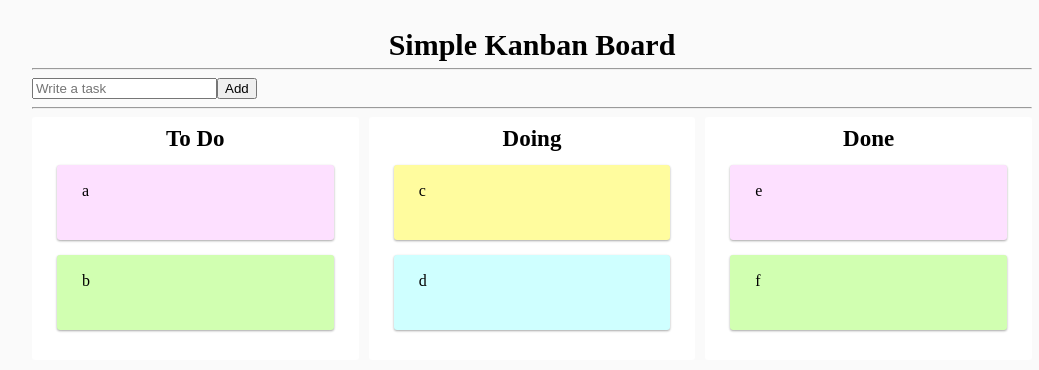
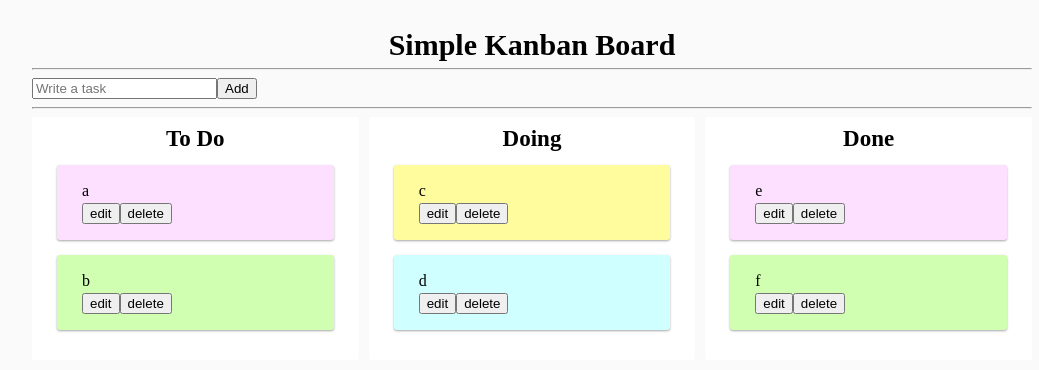
Before and after one commit to nujeyh/simple-kanban-board, a React (Create React App) app: page / in a window 1280 px wide. Shown: the top 370 px of the page, without its empty margins (108-1147 px from the left). Built offline with nearby package versions, Linux system fonts and the light colour scheme; a web font is replaced by a local one.

Commit message:
✨ Add delete function

```diff
--- a/src/components/Board.tsx
+++ b/src/components/Board.tsx
@@ -20,7 +20,14 @@ const Board = ({ boardArr, boardId }: IBoardProps) => {
             isDraggingOver={snapshot.isDraggingOver}
           >
             {boardArr.map((toDo, index) => {
-              return <ToDoCard key={toDo.id} index={index} toDo={toDo} />;
+              return (
+                <ToDoCard
+                  key={toDo.id}
+                  index={index}
+                  toDo={toDo}
+                  boardId={boardId}
+                />
+              );
             })}
             {provide.placeholder}
           </DroppableArea>
--- a/src/components/ToDoCard.tsx
+++ b/src/components/ToDoCard.tsx
@@ -1,14 +1,29 @@
 import React from "react";
 import { Draggable } from "react-beautiful-dnd";
+import { useSetRecoilState } from "recoil";
 import styled from "styled-components";
-import { IToDo } from "../recoilAtom";
+import { boardState, IToDo } from "../recoilAtom";
 
 interface IToDoCard {
   toDo: { id: number; text: string };
   index: number;
+  boardId: string;
 }
 
-const ToDoCard = ({ toDo, index }: IToDoCard) => {
+const ToDoCard = ({ toDo, index, boardId }: IToDoCard) => {
+  const setBoard = useSetRecoilState(boardState);
+
+  const onClickDelete = () => {
+    setBoard((currBoardState) => {
+      const sourceBoard = [...currBoardState[boardId]];
+      sourceBoard.splice(index, 1);
+      return {
+        ...currBoardState,
+        [boardId]: sourceBoard,
+      };
+    });
+  };
+
   return (
     <Draggable
       draggableId={toDo.id.toString()}
@@ -23,7 +38,9 @@ const ToDoCard = ({ toDo, index }: IToDoCard) => {
           isDragging={snapshot.isDragging}
           cardColor={toDo.id % 4}
         >
-          {toDo.text}
+          <div>{toDo.text}</div>
+          <button>edit</button>
+          <button onClick={onClickDelete}>delete</button>
         </Card>
       )}
     </Draggable>
```
